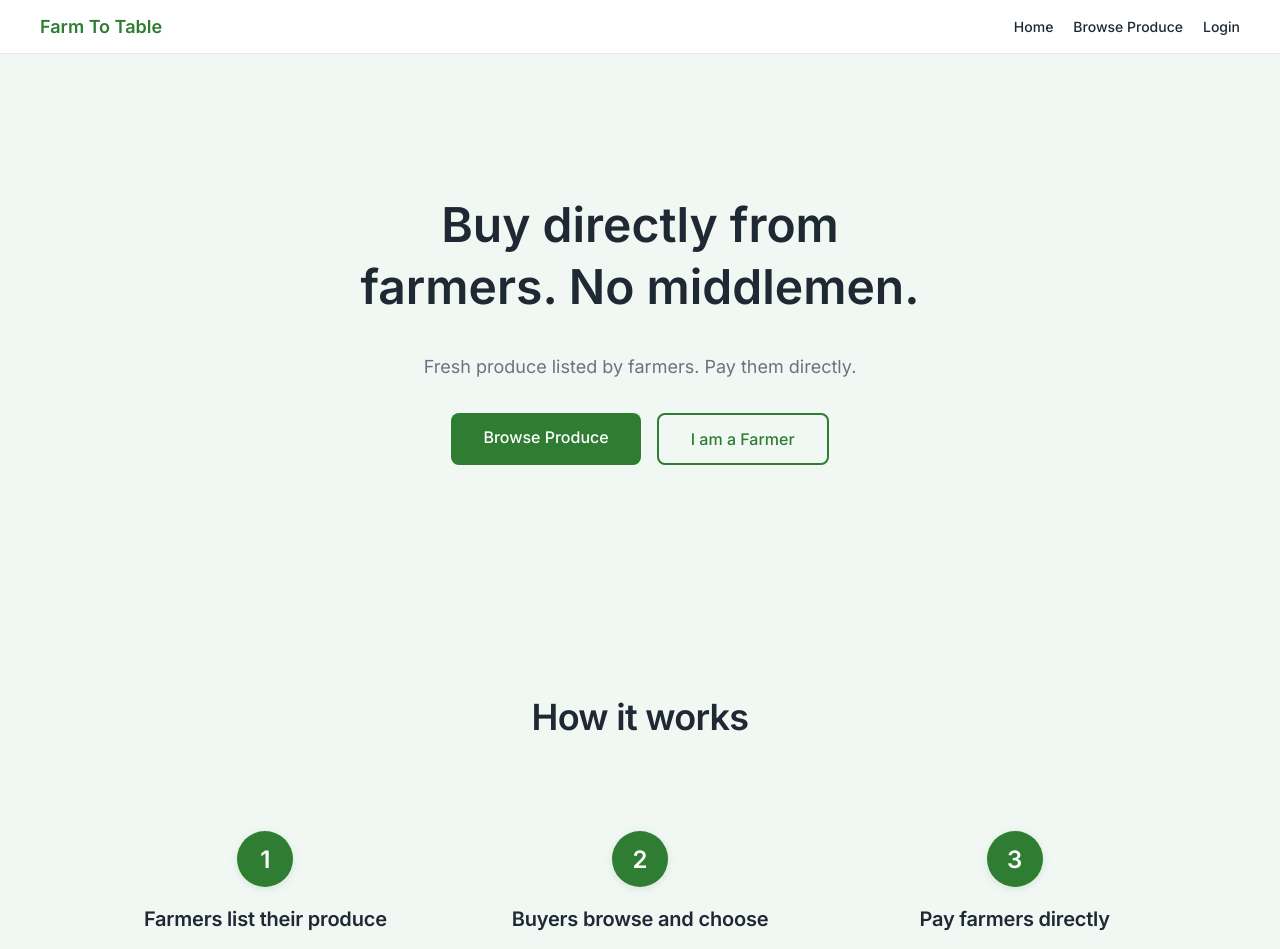
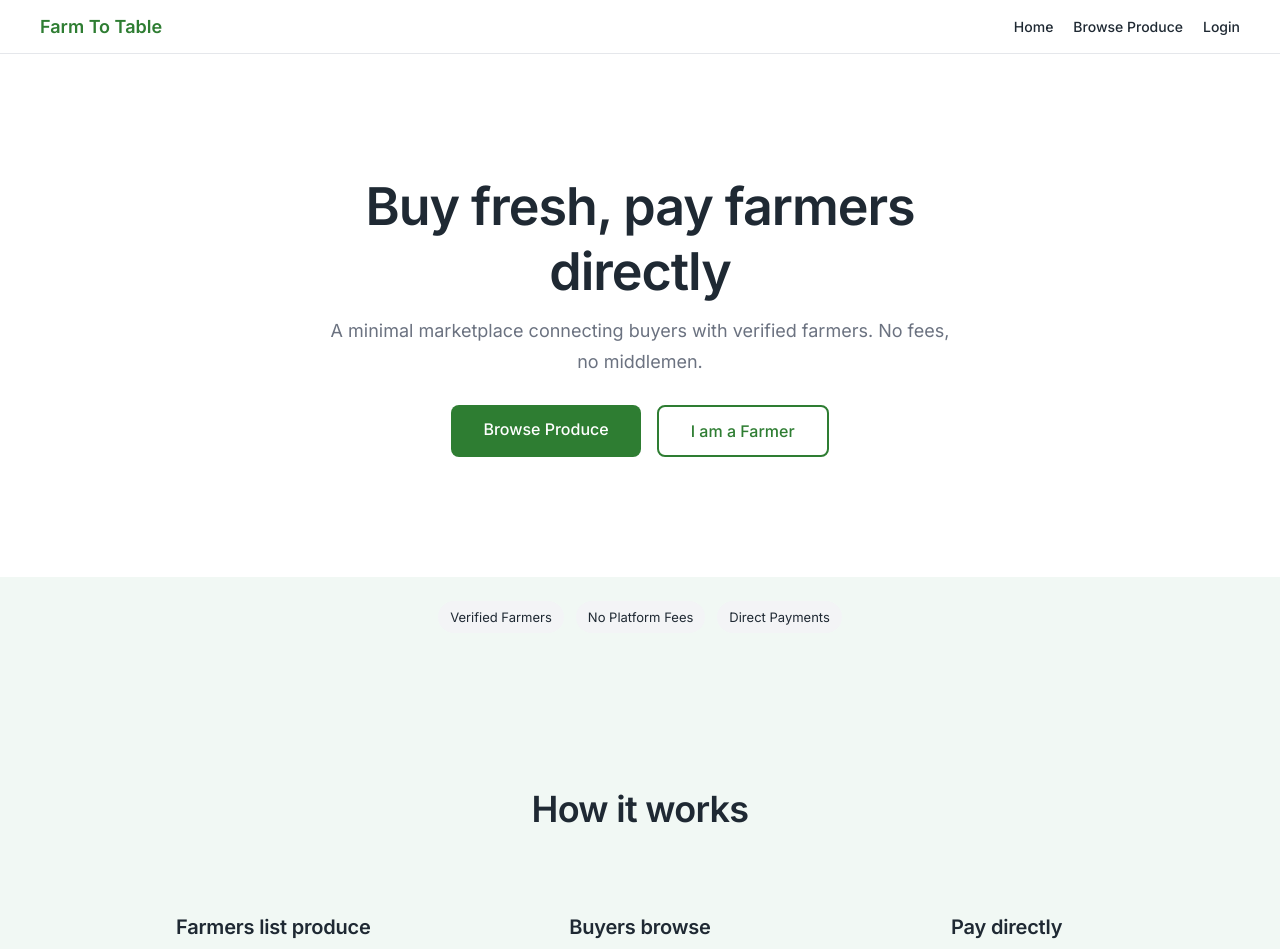
Before and after one commit to sanjanb/k-tech-nain, a Next.js app: page / in a window 1280 px wide. Shown: the top 949 px of the page. Built offline with nearby package versions, Linux system fonts and the light colour scheme; no server answers.

Commit message:
fix: enhance HomePage layout and content for improved clarity and user experience

```diff
--- a/app/page.jsx
+++ b/app/page.jsx
@@ -10,33 +10,34 @@ export default function HomePage() {
           flexDirection: "column",
           alignItems: "center",
           justifyContent: "center",
-          padding: "clamp(60px, 10vw, 100px) 20px",
+          padding: "clamp(72px, 10vw, 120px) 20px",
           textAlign: "center",
-          background: "var(--color-bg)",
+          background: "var(--color-white)",
         }}
       >
         <h1
           style={{
-            fontSize: "clamp(28px, 5vw, 48px)",
+            fontSize: "clamp(30px, 5vw, 52px)",
             fontWeight: 600,
             color: "var(--color-text-primary)",
-            marginBottom: 16,
-            maxWidth: 600,
-            lineHeight: 1.3,
+            margin: "0 0 12px 0",
+            maxWidth: 720,
+            lineHeight: 1.25,
+            letterSpacing: "-0.02em",
           }}
         >
-          Buy directly from farmers. No middlemen.
+          Buy fresh, pay farmers directly
         </h1>
         <p
           style={{
-            fontSize: "clamp(16px, 2.5vw, 18px)",
+            fontSize: "clamp(15px, 2.2vw, 18px)",
             color: "var(--color-text-secondary)",
-            maxWidth: 500,
-            marginBottom: 32,
-            lineHeight: 1.6,
+            maxWidth: 640,
+            margin: "0 0 28px 0",
+            lineHeight: 1.7,
           }}
         >
-          Fresh produce listed by farmers. Pay them directly.
+          A minimal marketplace connecting buyers with verified farmers. No fees, no middlemen.
         </p>
         <div
           style={{
@@ -55,6 +56,29 @@ export default function HomePage() {
         </div>
       </section>
 
+      {/* Trust Strip */}
+      <section
+        style={{
+          padding: "0 20px",
+          margin: "0 auto",
+          maxWidth: 1100,
+        }}
+      >
+        <div
+          style={{
+            display: "flex",
+            flexWrap: "wrap",
+            gap: 12,
+            justifyContent: "center",
+            margin: "clamp(16px, 3vw, 24px) 0",
+          }}
+        >
+          <span style={chipStyle}>Verified Farmers</span>
+          <span style={chipStyle}>No Platform Fees</span>
+          <span style={chipStyle}>Direct Payments</span>
+        </div>
+      </section>
+
       {/* 2. How It Works */}
       <section
         style={{
@@ -69,7 +93,7 @@ export default function HomePage() {
             fontWeight: 600,
             color: "var(--color-text-primary)",
             textAlign: "center",
-            marginBottom: "clamp(48px, 8vw, 72px)",
+            marginBottom: "clamp(32px, 6vw, 48px)",
             letterSpacing: "-0.02em",
           }}
         >
@@ -79,26 +103,23 @@ export default function HomePage() {
           style={{
             display: "grid",
             gridTemplateColumns: "repeat(auto-fit, minmax(280px, 1fr))",
-            gap: "clamp(40px, 6vw, 64px)",
+            gap: "clamp(24px, 5vw, 40px)",
           }}
         >
           <div style={stepStyle}>
-            <div style={stepNumberStyle}>1</div>
-            <h3 style={stepTitleStyle}>Farmers list their produce</h3>
+            <h3 style={stepTitleStyle}>Farmers list produce</h3>
             <p style={stepTextStyle}>
-              Price, quantity, and contact details shared directly by farmers.
+              Farmers share price, quantity, and payment details.
             </p>
           </div>
           <div style={stepStyle}>
-            <div style={stepNumberStyle}>2</div>
-            <h3 style={stepTitleStyle}>Buyers browse and choose</h3>
+            <h3 style={stepTitleStyle}>Buyers browse</h3>
             <p style={stepTextStyle}>
-              Compare produce from different farmers in one place.
+              Compare options and contact farmers directly.
             </p>
           </div>
           <div style={stepStyle}>
-            <div style={stepNumberStyle}>3</div>
-            <h3 style={stepTitleStyle}>Pay farmers directly</h3>
+            <h3 style={stepTitleStyle}>Pay directly</h3>
             <p style={stepTextStyle}>No commission. No platform fees.</p>
           </div>
         </div>
@@ -352,22 +373,7 @@ const secondaryButtonStyle = {
 
 const stepStyle = {
   textAlign: "center",
-  padding: "20px",
-};
-
-const stepNumberStyle = {
-  width: 56,
-  height: 56,
-  borderRadius: "50%",
-  background: "var(--color-primary)",
-  color: "var(--color-white)",
-  display: "flex",
-  alignItems: "center",
-  justifyContent: "center",
-  fontSize: 24,
-  fontWeight: 600,
-  margin: "0 auto 20px",
-  boxShadow: "0 2px 8px rgba(46, 125, 50, 0.15)",
+  padding: "16px",
 };
 
 const stepTitleStyle = {
@@ -385,3 +391,12 @@ const stepTextStyle = {
   maxWidth: 320,
   margin: "0 auto",
 };
+
+const chipStyle = {
+  display: "inline-block",
+  padding: "8px 12px",
+  background: "#F3F4F6",
+  color: "var(--color-text-primary)",
+  borderRadius: 9999,
+  fontSize: 13,
+};
```
